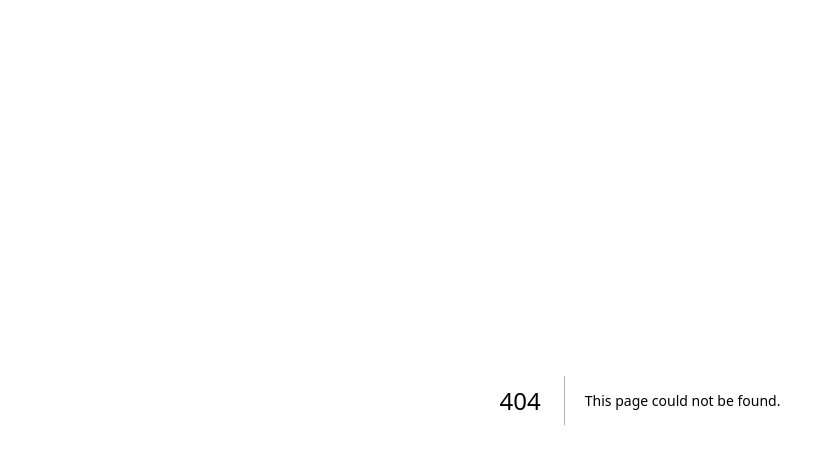
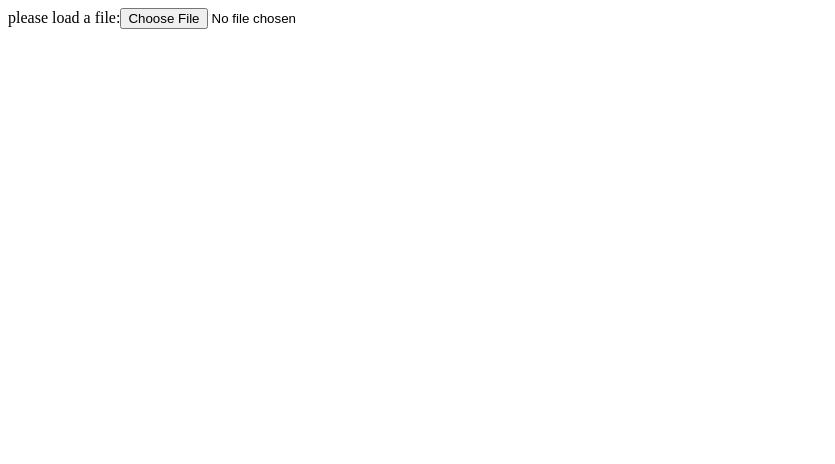
Before and after one commit to something-something-something/choose-adventure-editor, a Next.js app: page /play in a window 1280 px wide. Before the commit this address had no page. Shown: the top 464 px of the page, without its empty margins (0-835 px from the left). Built offline with nearby package versions, Linux system fonts and the light colour scheme.

Commit message:
added page for playing an adventure

```diff
--- /dev/null
+++ b/pages/play.tsx
@@ -0,0 +1,30 @@
+import { useReducer, } from 'react';
+import Adventure from '../components/Adventure';
+import { adventureGraphReducer, } from '../components/lib/AdventureGraph';
+
+export default function PlayPage() {
+	const [ adventureGraph, dispatchAdventureGraph, ] = useReducer( adventureGraphReducer, { pages: [], }, );
+
+	return ( <>
+		{adventureGraph.pages.length === 0
+			? (
+				<div> please load a file:
+					<input type="file" accept="application/json" onChange={( ev ) => {
+						if ( ev?.currentTarget?.files?.length === 1 ) {
+						//todo check if valid etcS
+							const file = ev.currentTarget.files[0];
+
+							( async () => {
+								dispatchAdventureGraph( {
+									command: 'LoadState',
+									state: JSON.parse( await file.text() ),
+								} );
+							} )();
+						}
+					}}/>
+				</div>
+			)
+			: ( <Adventure adventureGraph={adventureGraph} startPageUUID={adventureGraph.pages[0].uuid}/> )
+		}
+	</> );
+}
```
Also changed, not shown: pages/editor.tsx (added, +7 -0 lines), pages/index.tsx (+5 -4 lines), .eslintrc.json.
